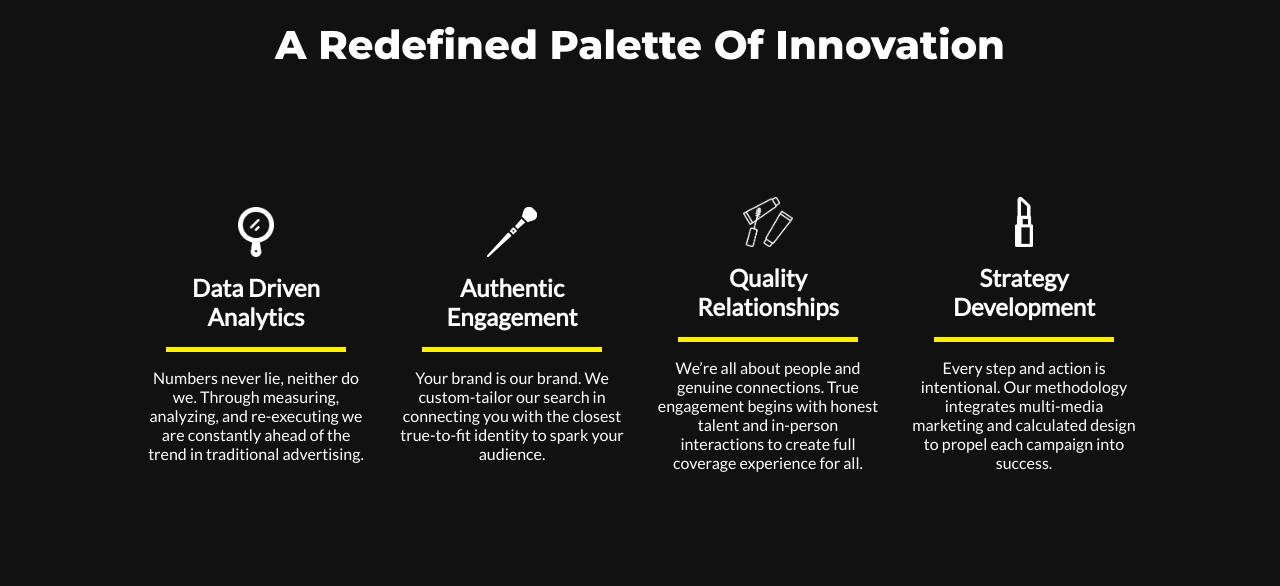
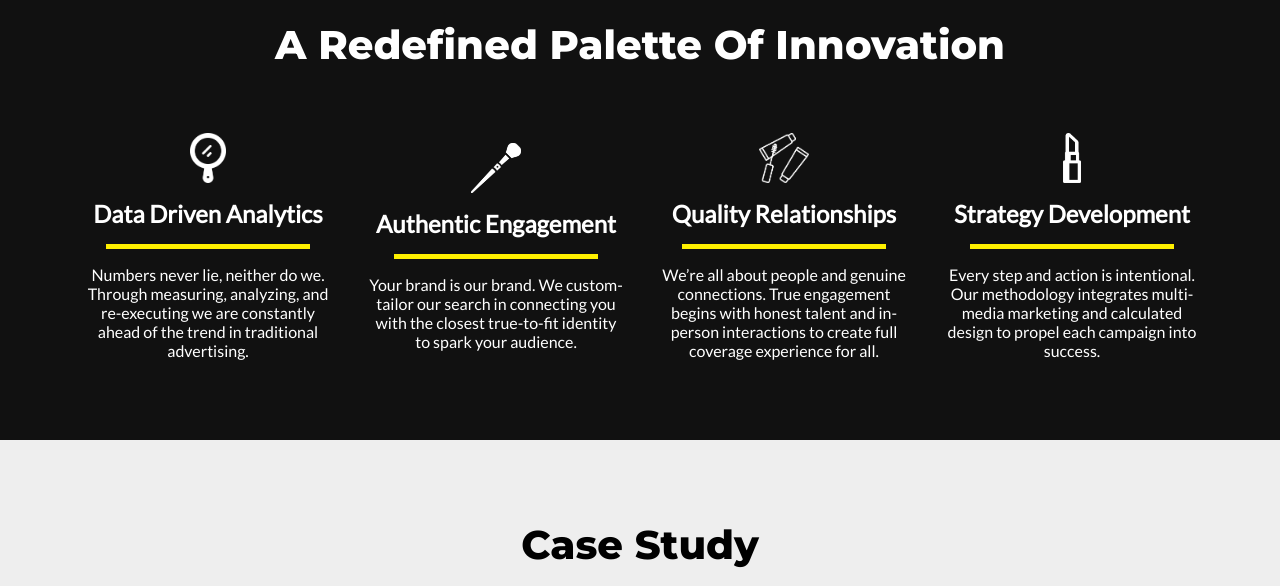
Before and after one commit to vikasbhvsr/react-landing-pages, a React (Create React App) app: page / in a window 1280 px wide. Shown: the part 860-1446 px from the top of the page. Built offline with nearby package versions, Linux system fonts and the light colour scheme.

Commit message:
minor changes

```diff
--- a/src/components/Cards.css
+++ b/src/components/Cards.css
@@ -7,6 +7,5 @@
 .cards {
   display: grid;
   grid-gap: 2rem;
-  padding: 4rem;
   grid-template-columns: repeat(4, 1fr);
 }
```
